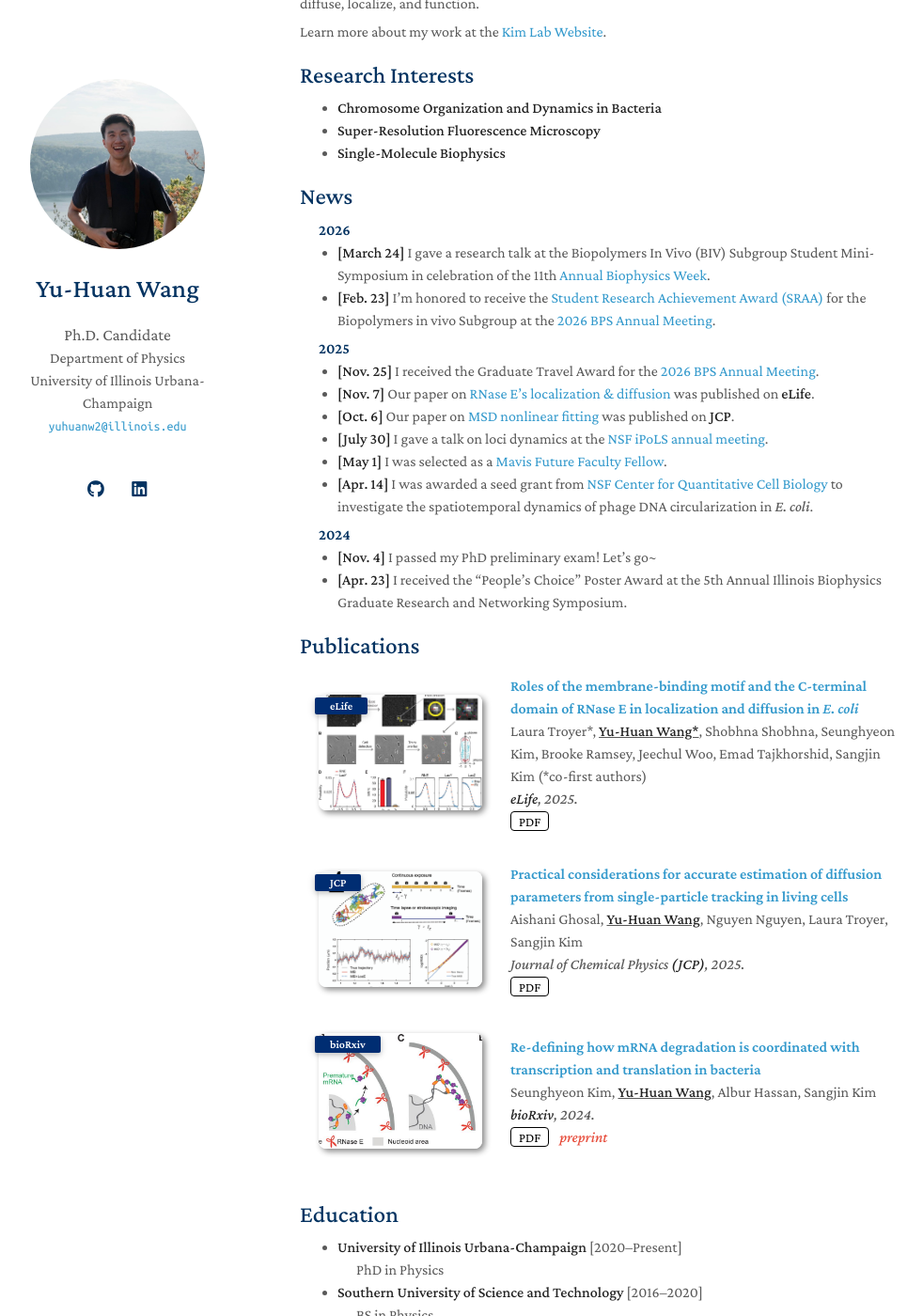
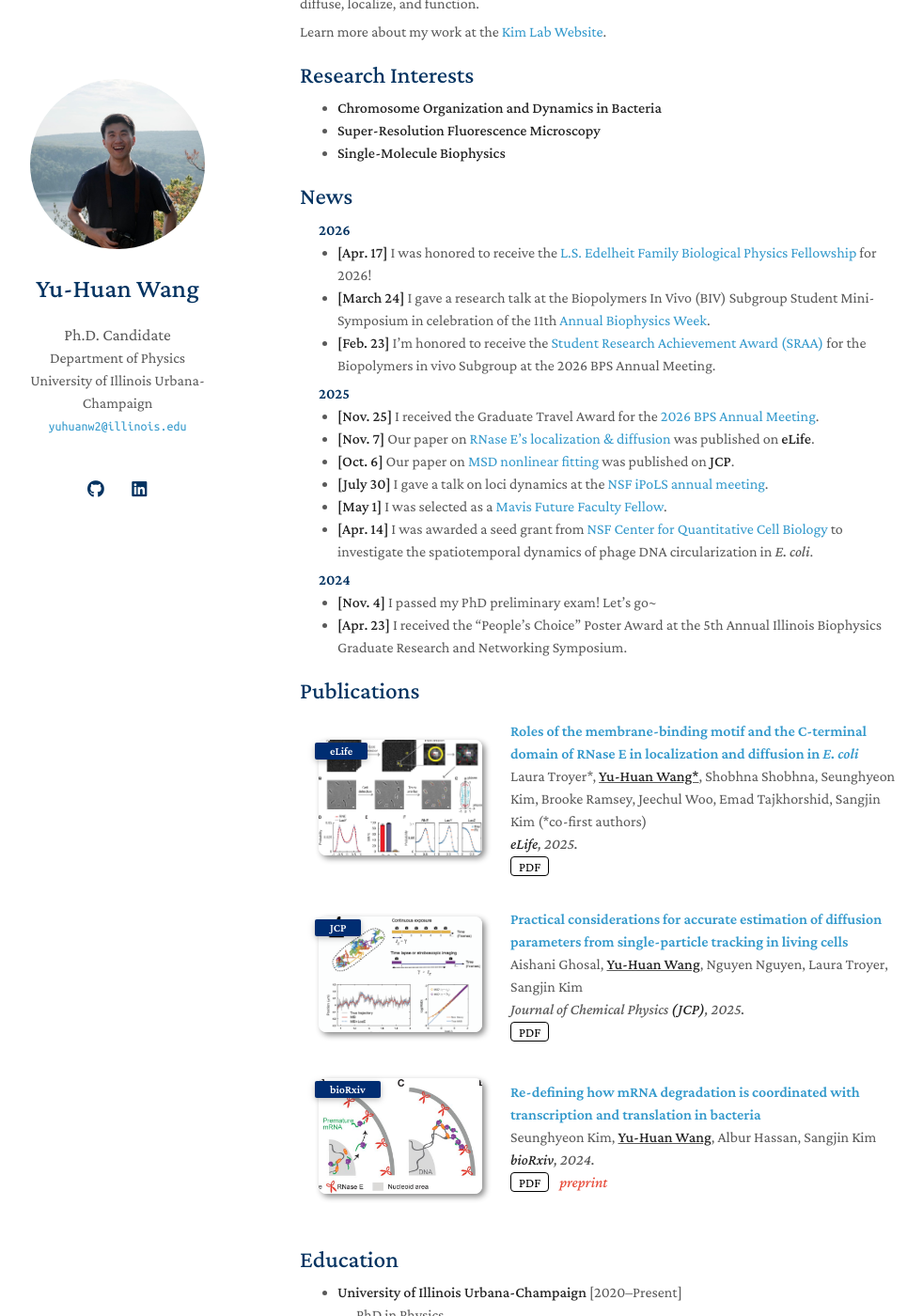
Before and after one commit to wangyh1949/wangyh1949.github.io, a Jekyll site: the page built from index.md, in a window 1280 px wide and 1400 px high, scrolled down 238 px. Shown: the whole window at 94% size, without its empty margins (151-1133 px from the left). Built offline with Jekyll 4.4.1, drawn with Linux system fonts in a browser that asks for light colours; a style sheet for code colours, icons or effects is not loaded; some of the changed text lies outside the part shown.

Commit message:
update award

```diff
--- a/index.md
+++ b/index.md
@@ -19,8 +19,9 @@ Learn more about my work at the [Kim Lab Website](https://www.sjkimlab.org/).
 ## News
 
 #### 2026
+- **[Apr. 17]** I was honored to receive the [L.S. Edelheit Family Biological Physics Fellowship](https://physics.illinois.edu/people/honors-and-awards/graduate-awards) for  2026!
 - **[March 24]** I gave a research talk at the Biopolymers In Vivo (BIV) Subgroup Student Mini-Symposium in celebration of the 11th [Annual Biophysics Week](https://www.biophysics.org/biophysics-week#/).
-- **[Feb. 23]** I'm honored to receive the [Student Research Achievement Award (SRAA)](https://www.biophysics.org/news-room/biophysical-society-selects-student-research-achievement-award-winners-47) for the Biopolymers in vivo Subgroup at the [2026 BPS Annual Meeting](https://www.biophysics.org/2026meeting#/).
+- **[Feb. 23]** I'm honored to receive the [Student Research Achievement Award (SRAA)](https://www.biophysics.org/news-room/biophysical-society-selects-student-research-achievement-award-winners-47) for the Biopolymers in vivo Subgroup at the 2026 BPS Annual Meeting.
 
 #### 2025
 - **[Nov. 25]** I received the Graduate Travel Award for the [2026 BPS Annual Meeting](https://www.biophysics.org/2026meeting#/).
@@ -61,9 +62,10 @@ Learn more about my work at the [Kim Lab Website](https://www.sjkimlab.org/).
 
 ## Honors and Awards
 
+- L.S. Edelheit Family Biological Physics Fellowship (UIUC, 2026)
 - Student Research Achievement Award (Biophysical Society, 2026)
 - BPS Graduate Travel Award (Biophysical Society, 2026)
-- [Mavis Future Faculty Fellow](https://mavis.grainger.illinois.edu/) (UIUC, 2025-2026)
+- Mavis Future Faculty Fellow (UIUC, 2025-2026)
 - NSF Center for Quantitative Cell Biology Seed Grant (2025)
 - “People’s choice” Poster Award (Illinois Biophysics, 2024)
 - Outstanding Graduate Award (SUSTech, 2020)
```
